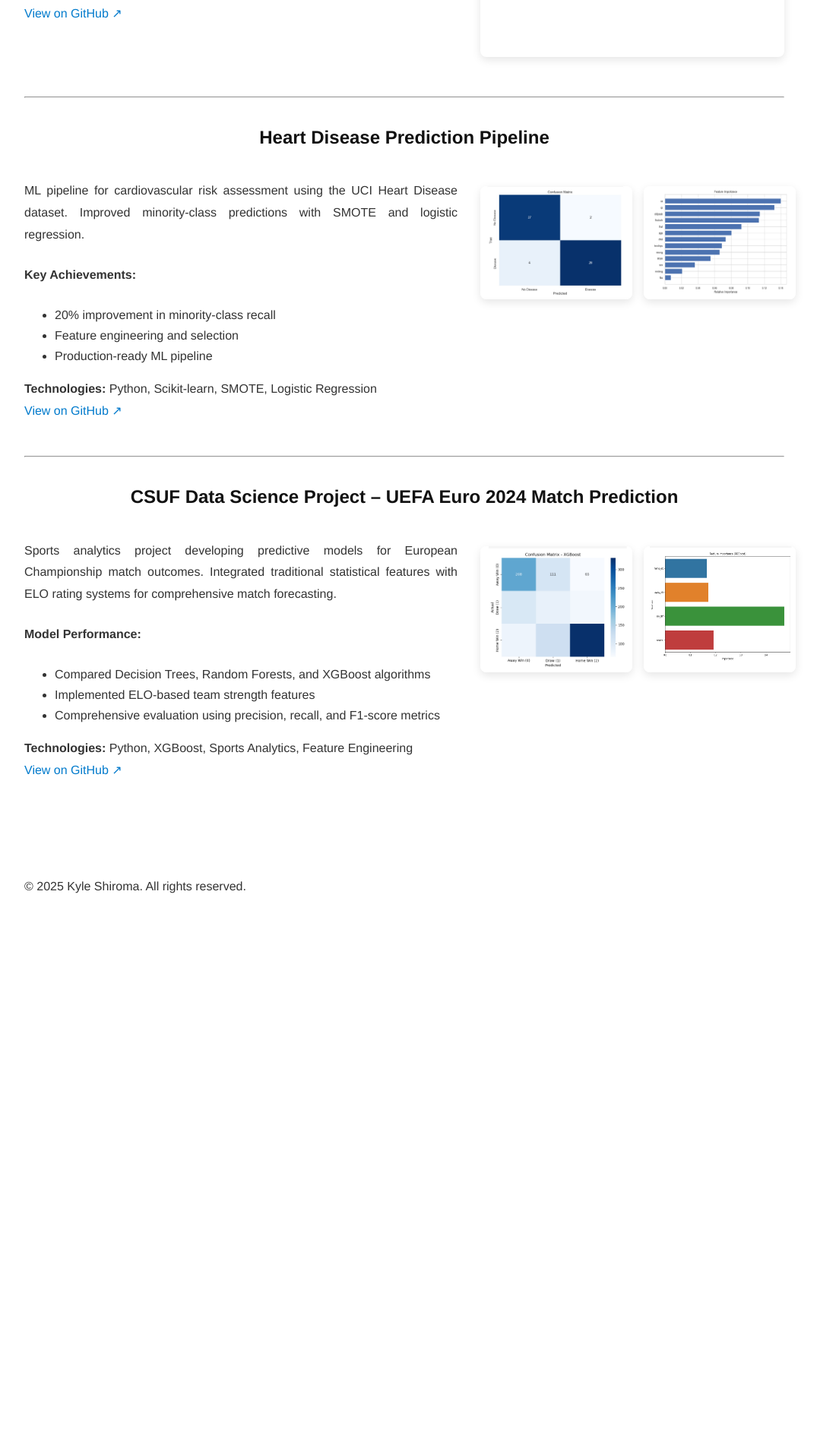
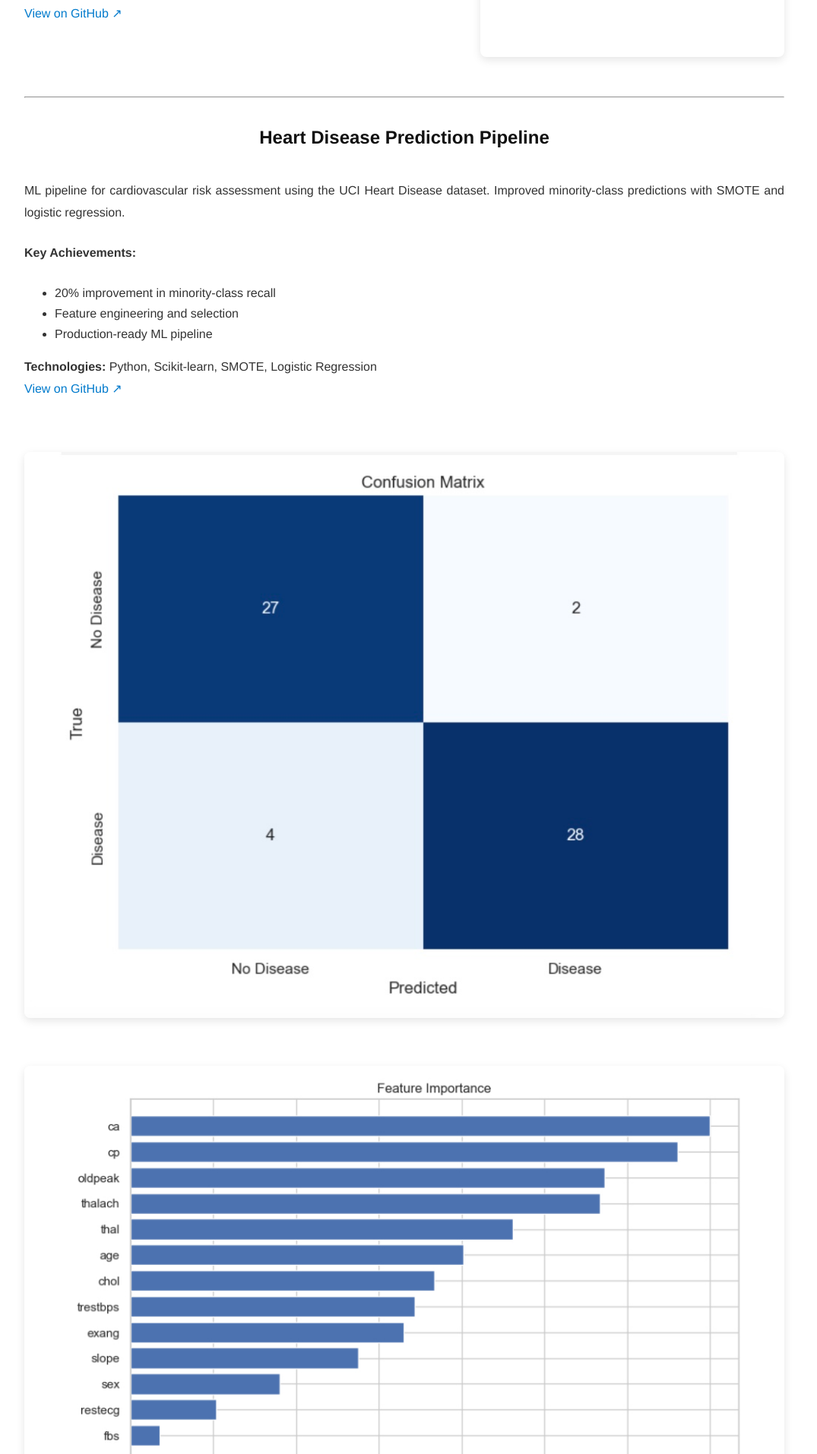
Before and after one commit to k-shiroma-code/k-shiroma-code.github.io, a Jekyll site: the page built from projects.md, in a window 1280 px wide. Shown: the part 2083-3997 px from the top of the page at 76% size, without its empty margins (108-1183 px from the left). Built offline with Jekyll 4.4.1, drawn with Linux system fonts in a browser that asks for light colours; before the commit the page ends 3311 px from its top, so only the background shows below that; grey boxes are pictures that could not be loaded.

Commit message:
Update projects.md

```diff
--- a/projects.md
+++ b/projects.md
@@ -11,7 +11,6 @@
 ## Machine Learning Intrusion Detection
 <div style="display: flex; flex-wrap: wrap; align-items: flex-start; gap: 30px; margin: 20px 0;">
 
-  <!-- Left side: Text -->
   <div style="flex: 1; min-width: 300px;">
     <p>A production-ready cybersecurity threat detection system built with <strong>Random Forest</strong> algorithms. Successfully identifies 3 out of 4 major cyberattack types with <strong>88.6% accuracy</strong>, demonstrating robust performance in real-world security scenarios.</p>
 
@@ -108,9 +107,9 @@
 
 ## Heart Disease Prediction Pipeline
 
-<div style="display: flex; flex-wrap: wrap; align-items: flex-start; gap: 30px; margin: 20px 0;">
+<div style="display: flex; flex-direction: column; gap: 20px; margin: 20px 0;">
 
-  <div style="flex: 1; min-width: 300px;">
+  <div>
     <p>ML pipeline for cardiovascular risk assessment using the UCI Heart Disease dataset. Improved minority-class predictions with SMOTE and logistic regression.</p>
 
     <p><strong>Key Achievements:</strong></p>
@@ -124,9 +123,9 @@
     <a href="https://github.com/k-shiroma-code/Heart-Disease-ML-Project">View on GitHub ↗</a></p>
   </div>
 
-  <div style="flex: 0 0 400px; display: flex; gap: 15px;">
-    <img src="{{ site.baseurl }}/assets/img/IMG_1668.jpg" alt="Model Performance Metrics" style="border-radius: 8px; width: 50%;">
-    <img src="{{ site.baseurl }}/assets/img/Feature_Importance.jpg" alt="Feature Importance Analysis" style="border-radius: 8px; width: 50%;">
+  <div style="display: flex; flex-direction: column; gap: 15px;">
+    <img src="{{ site.baseurl }}/assets/img/IMG_1668.jpg" alt="Model Performance Metrics" style="border-radius: 8px; width: 100%;">
+    <img src="{{ site.baseurl }}/assets/img/Feature_Importance.jpg" alt="Feature Importance Analysis" style="border-radius: 8px; width: 100%;">
   </div>
 
 </div>
@@ -135,9 +134,9 @@
 
 ## CSUF Data Science Project – UEFA Euro 2024 Match Prediction
 
-<div style="display: flex; flex-wrap: wrap; align-items: flex-start; gap: 30px; margin: 20px 0;">
+<div style="display: flex; flex-direction: column; gap: 20px; margin: 20px 0;">
 
-  <div style="flex: 1; min-width: 300px;">
+  <div>
     <p>Sports analytics project developing predictive models for European Championship match outcomes. Integrated traditional statistical features with ELO rating systems for comprehensive match forecasting.</p>
 
     <p><strong>Model Performance:</strong></p>
@@ -151,9 +150,9 @@
     <a href="https://github.com/k-shiroma-code/CSUF-REU-Football-Analytics">View on GitHub ↗</a></p>
   </div>
 
-  <div style="flex: 0 0 400px; display: flex; gap: 15px;">
-    <img src="{{ site.baseurl }}/assets/img/IMG_1670.jpg" alt="CSUF Data Science Project Screenshot 1" style="border-radius: 8px; width: 50%;">
-    <img src="{{ site.baseurl }}/assets/img/IMG_1671.jpg" alt="CSUF Data Science Project Screenshot 2" style="border-radius: 8px; width: 50%;">
+  <div style="display: flex; flex-direction: column; gap: 15px;">
+    <img src="{{ site.baseurl }}/assets/img/IMG_1670.jpg" alt="CSUF Data Science Project Screenshot 1" style="border-radius: 8px; width: 100%;">
+    <img src="{{ site.baseurl }}/assets/img/IMG_1671.jpg" alt="CSUF Data Science Project Screenshot 2" style="border-radius: 8px; width: 100%;">
   </div>
 
 </div>
```
